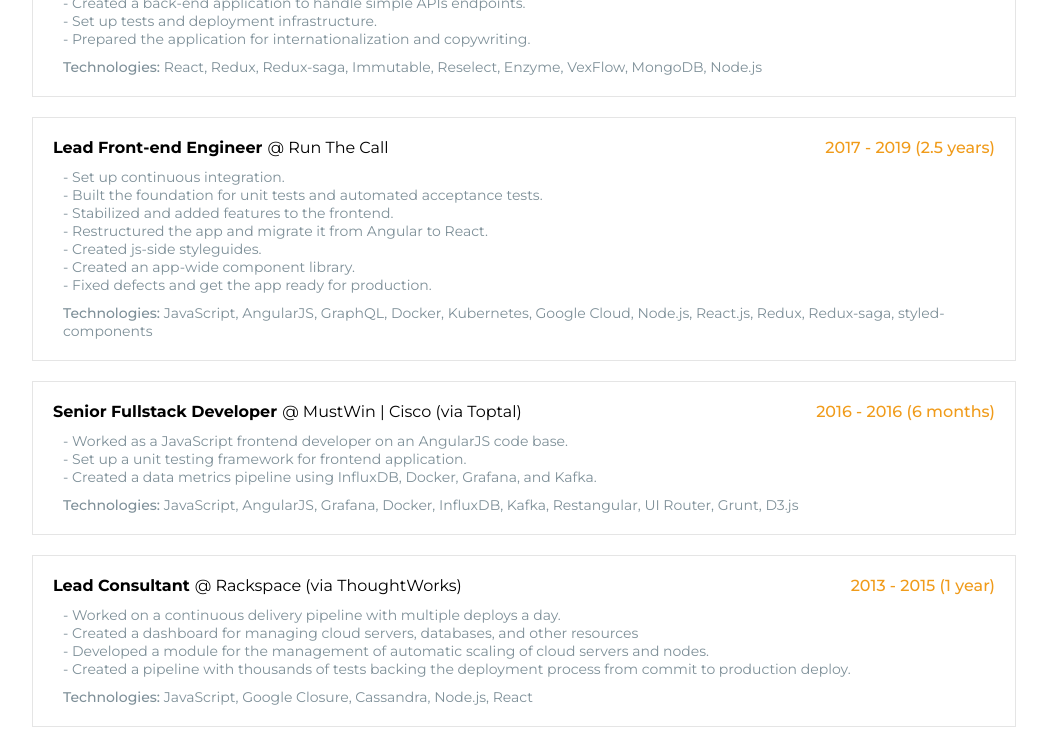
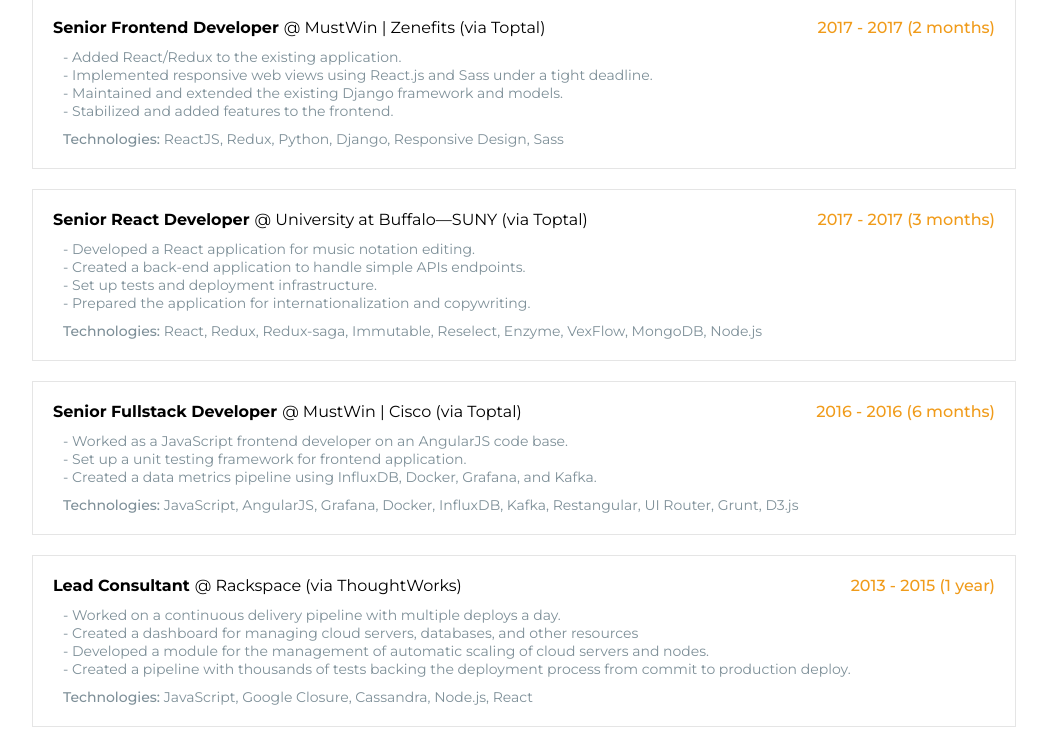
Before and after one commit to caiokf/profile-page, a React (Create React App) app: page / in a window 1280 px wide. Shown: the part 1960-2706 px from the top of the page, without its empty margins (96-1143 px from the left). Built offline with nearby package versions, Linux system fonts and the light colour scheme.

Commit message:
ordering work experience by project end date

```diff
--- a/src/components/WorkExperience.js
+++ b/src/components/WorkExperience.js
@@ -4,7 +4,7 @@
 import resume from '../resume.json'
 import { year } from '../utils/dates'
 
-const work = () => resume.work.sort((a, b) => a.startDate > b.startDate ? -1 : 1)
+const work = () => resume.work.sort((a, b) => a.endDate > b.endDate ? -1 : 1)
 
 export default () => {
   return (
```
